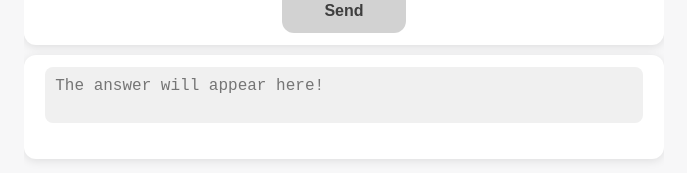
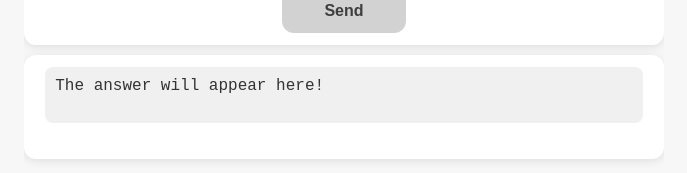
Before and after one commit to TonyKim9401/FinancialPrompt, a React (Create React App) app in the folder frontend/: page / in a window 1280 px wide. Shown: the part 219-392 px from the top of the page, without its empty margins (296-983 px from the left). Built offline with nearby package versions, Linux system fonts and the light colour scheme.

Commit message:
chore Keep previous question
When users press send button, inputPrompt content appears on the outputPrompt with its answer.

```diff
--- a/frontend/src/pages/prompt/input/InputPrompt.js
+++ b/frontend/src/pages/prompt/input/InputPrompt.js
@@ -36,10 +36,16 @@ function InputPrompt({ setOutputData }) {
         }
       );
       console.log(response.data.answer);
-      setOutputData(response.data.answer);
+      setOutputData({
+        question: inputPrompt,
+        answer: response.data.answer,
+      });
     } catch (error) {
       console.error("Error fetching financial data:", error);
-      setOutputData("Please try again later.");
+      setOutputData({
+        question: inputPrompt,
+        answer: "Please try again later.",
+      });
     }
     setIsLoading(false);
   };
--- a/frontend/src/pages/prompt/output/OutputPrompt.js
+++ b/frontend/src/pages/prompt/output/OutputPrompt.js
@@ -17,9 +17,12 @@ function OutputPrompt({ outputPrompt }) {
         <textarea
           ref={outputTextareaRef}
           className="output-textarea"
-          value={outputPrompt}
+          value={
+            outputPrompt
+              ? `Your Question: \n${outputPrompt.question}\n\nAI Answer: \n${outputPrompt.answer}`
+              : "The answer will appear here!"
+          }
           readOnly
-          placeholder="The answer will appear here!"
         />
       </div>
     </div>
```
